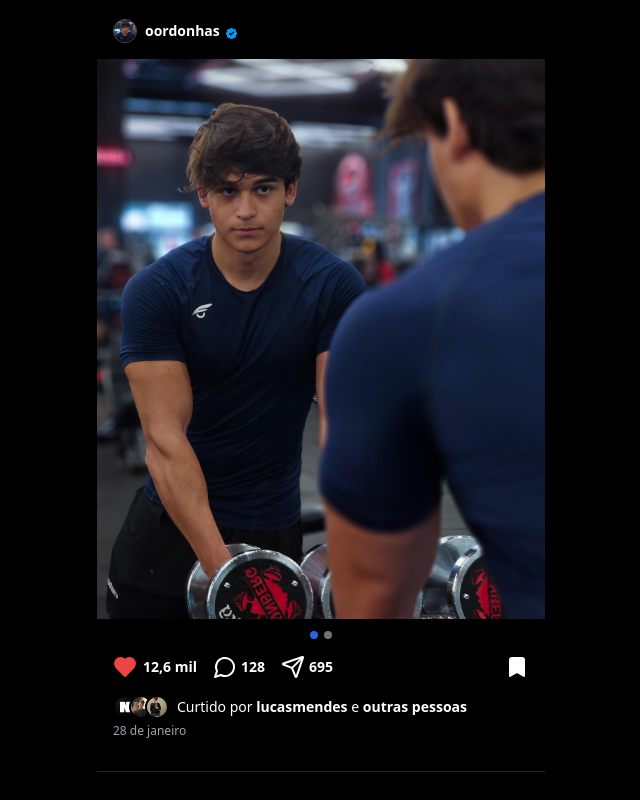
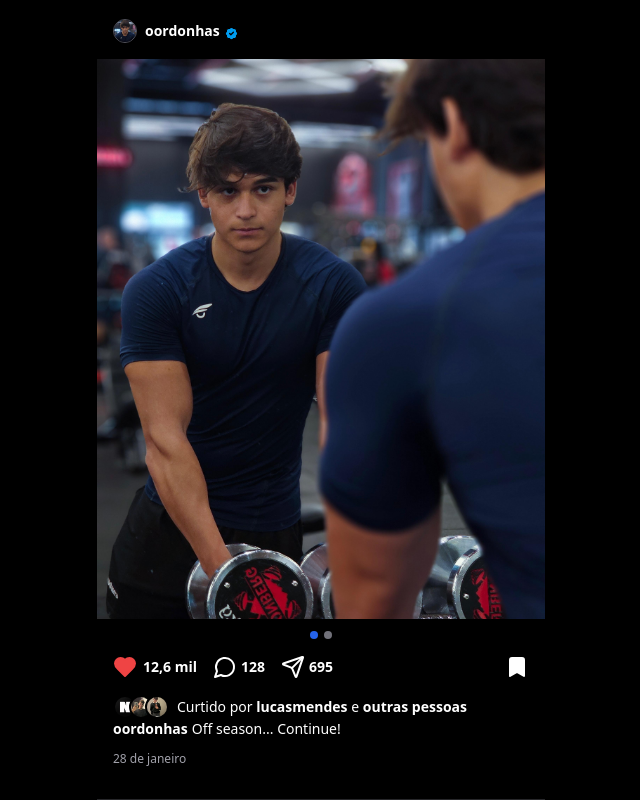
Before and after one commit to lucasfabbrim/ph, a Next.js app: page / in a window 1280 px wide. Shown: the part 1187-1987 px from the top of the page, without its empty margins (319-959 px from the left). Before the commit the page ends 1959 px from the top, so only its background shows below. Built offline with nearby package versions, Linux system fonts and the light colour scheme.

Commit message:
Update instagram.tsx

```diff
--- a/src/components/instagram.tsx
+++ b/src/components/instagram.tsx
@@ -134,7 +134,13 @@ export default function InstagramCarouselComponent() {
             <span className="font-semibold">outras pessoas</span>
           </span>
         </div>
-        <div className="text-xs text-zinc-400 mt-1 font-light">
+        <span className="text-sm font-semibold text-white flex items-center gap-1">
+          oordonhas
+          <span className="text-sm font-light text-white">
+            Off season... Continue!
+          </span>
+        </span>
+        <div className="text-xs text-zinc-400 mt-3 font-light">
           28 de janeiro
         </div>
       </div>
```
